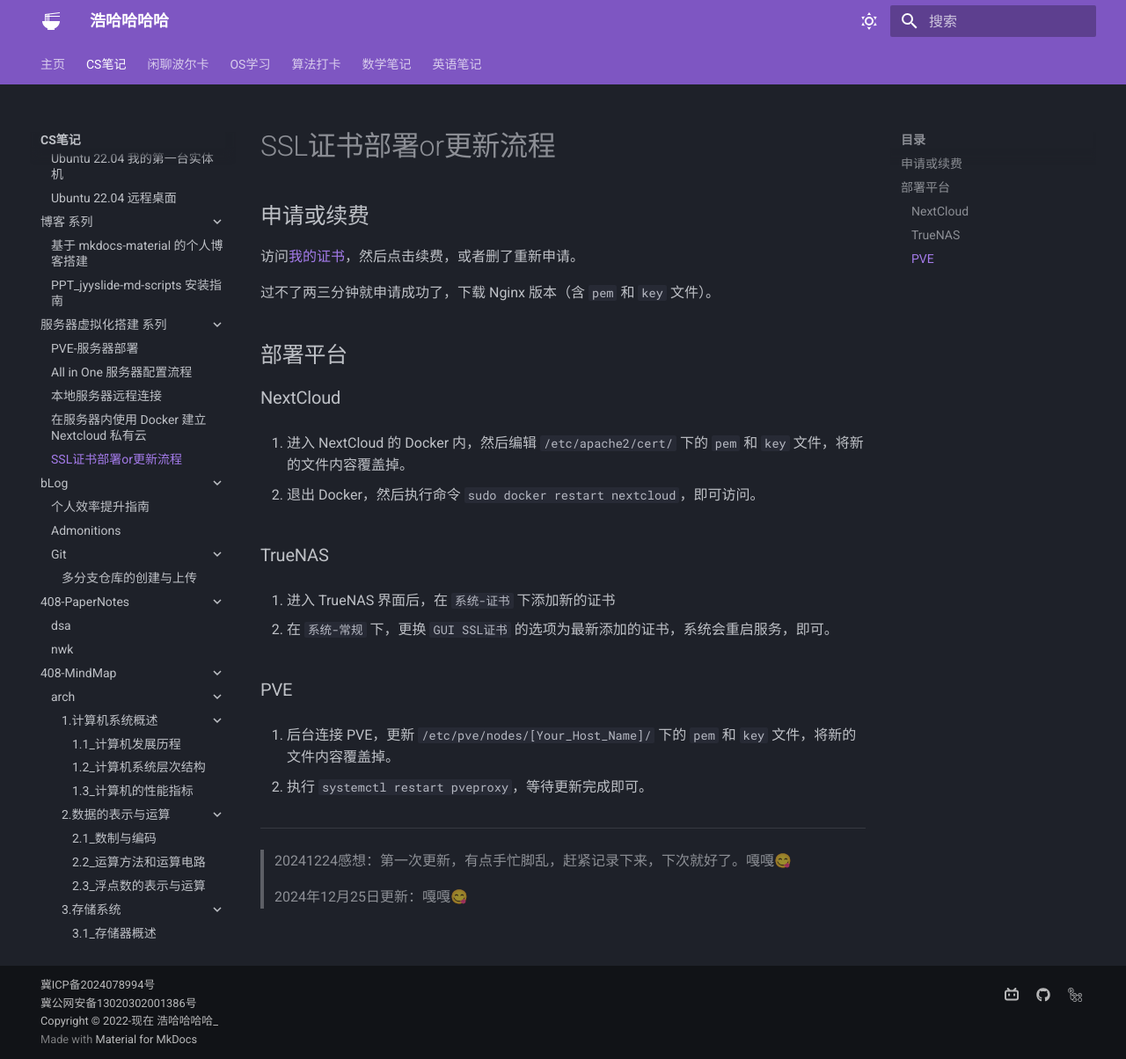
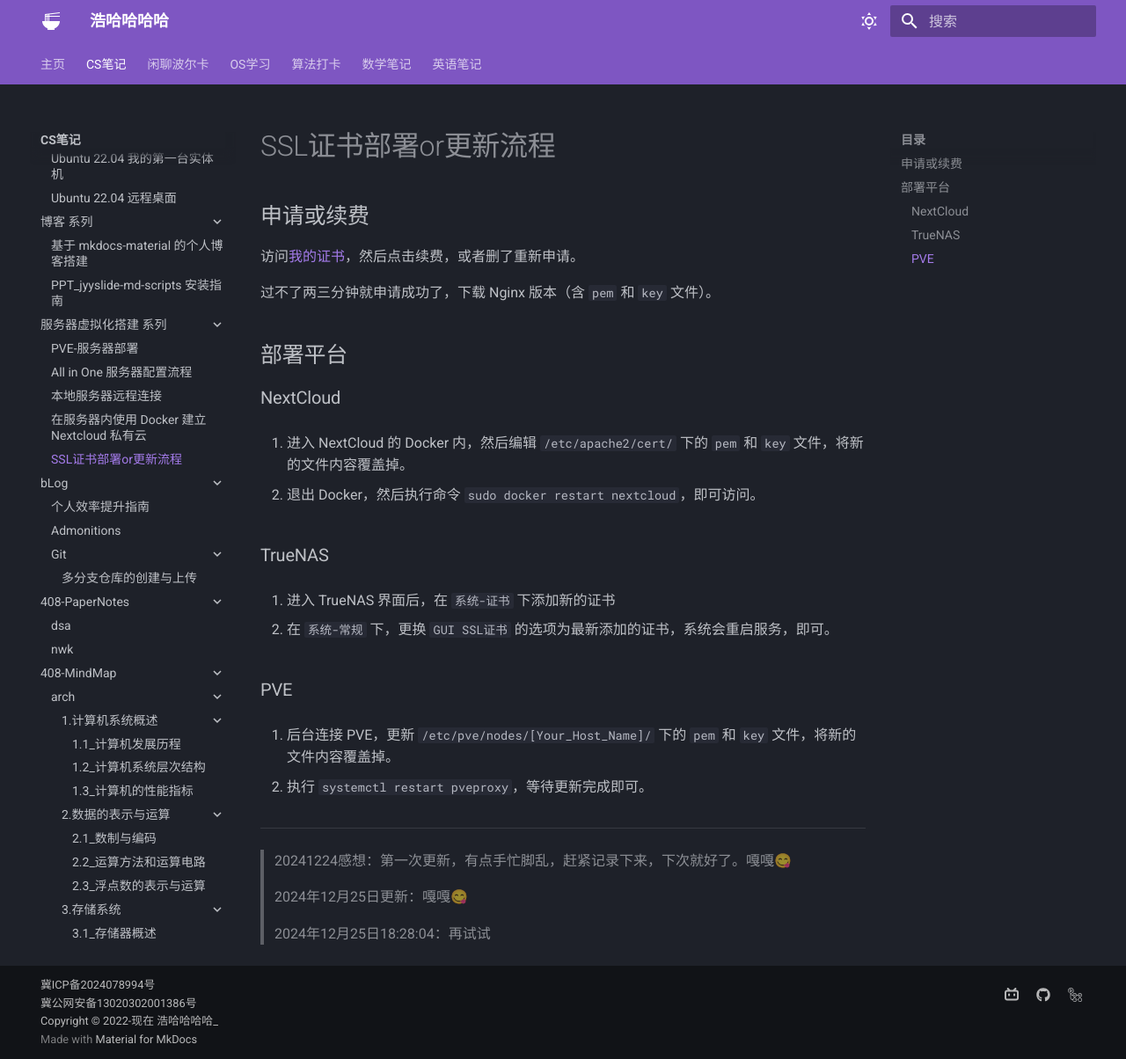
Before and after one commit to Haohahahaha/cs, an MkDocs documentation site: the page built from docs/Server/ssl-update.md, in a window 1280 px wide and 1204 px high. Shown: the whole window at 88% size. Built offline with MkDocs 1.6.1 and Material for MkDocs 9.7.7, drawn with Linux system fonts in a browser that asks for light colours.

Commit message:
2024-12-25_18:31:11 update

```diff
--- a/docs/Server/ssl-update.md
+++ b/docs/Server/ssl-update.md
@@ -31,3 +31,5 @@
 > 20241224感想：第一次更新，有点手忙脚乱，赶紧记录下来，下次就好了。嘎嘎😋
 >
 > 2024年12月25日更新：嘎嘎😋
+>
+> 2024年12月25日18:28:04：再试试
```
